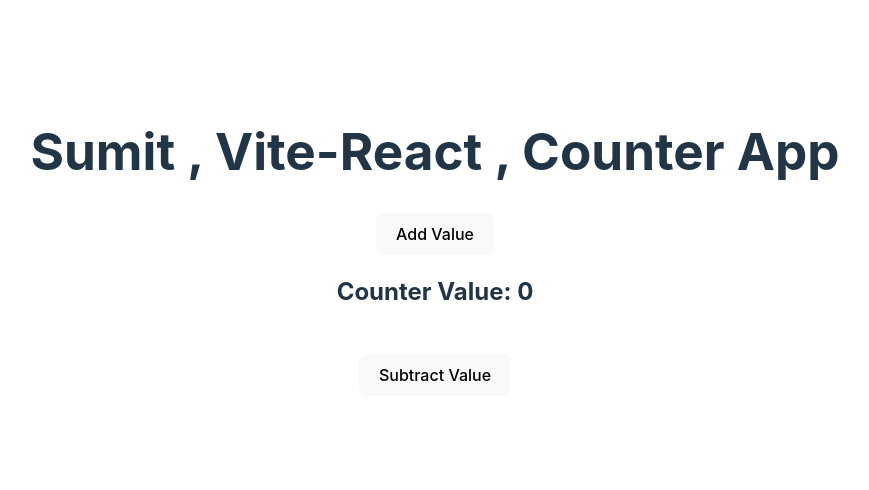
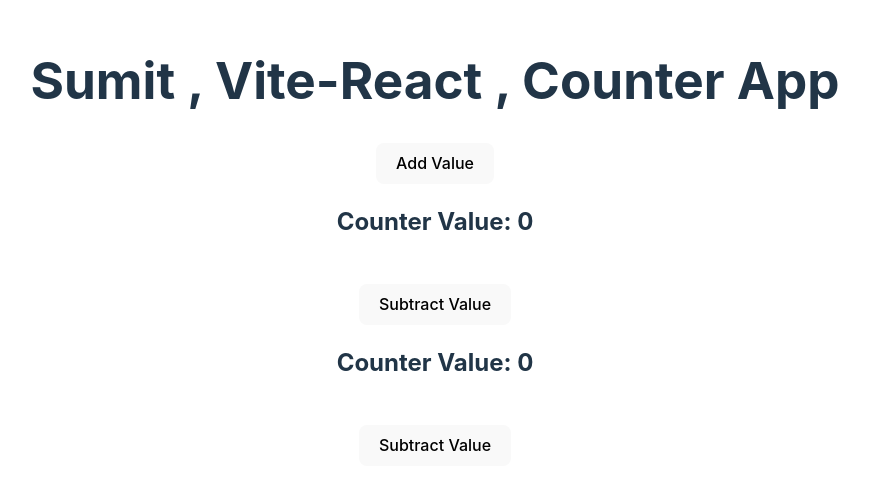
Before and after one commit to Sumit021995/react-js-study, a React (Vite) app in the folder counterApp/counterapp/: page / in a window 1280 px wide. Shown: the part 158-648 px from the top of the page, without its empty margins (205-1074 px from the left). Built offline with nearby package versions, Linux system fonts and the light colour scheme.

Commit message:
file updated

```diff
--- a/counterApp/counterapp/src/App.jsx
+++ b/counterApp/counterapp/src/App.jsx
@@ -15,6 +15,11 @@ function App() {
     setCount(count)
   }
 
+  function AddTwo(){
+    setCount((prevCount)=>prevCount+1)
+    setCount((prevCount)=>prevCount+1)
+  }
+
 
   return (
     <>
@@ -27,6 +32,9 @@ function App() {
         <h2>Counter Value: {count}</h2>
         <br/>
         <button onClick = {SubValue}>Subtract Value</button>
+        <h2>Counter Value: {count}</h2>
+        <br/>
+        <button onClick = {SubValue}>Subtract Value</button>
 
 
       </div>
```
